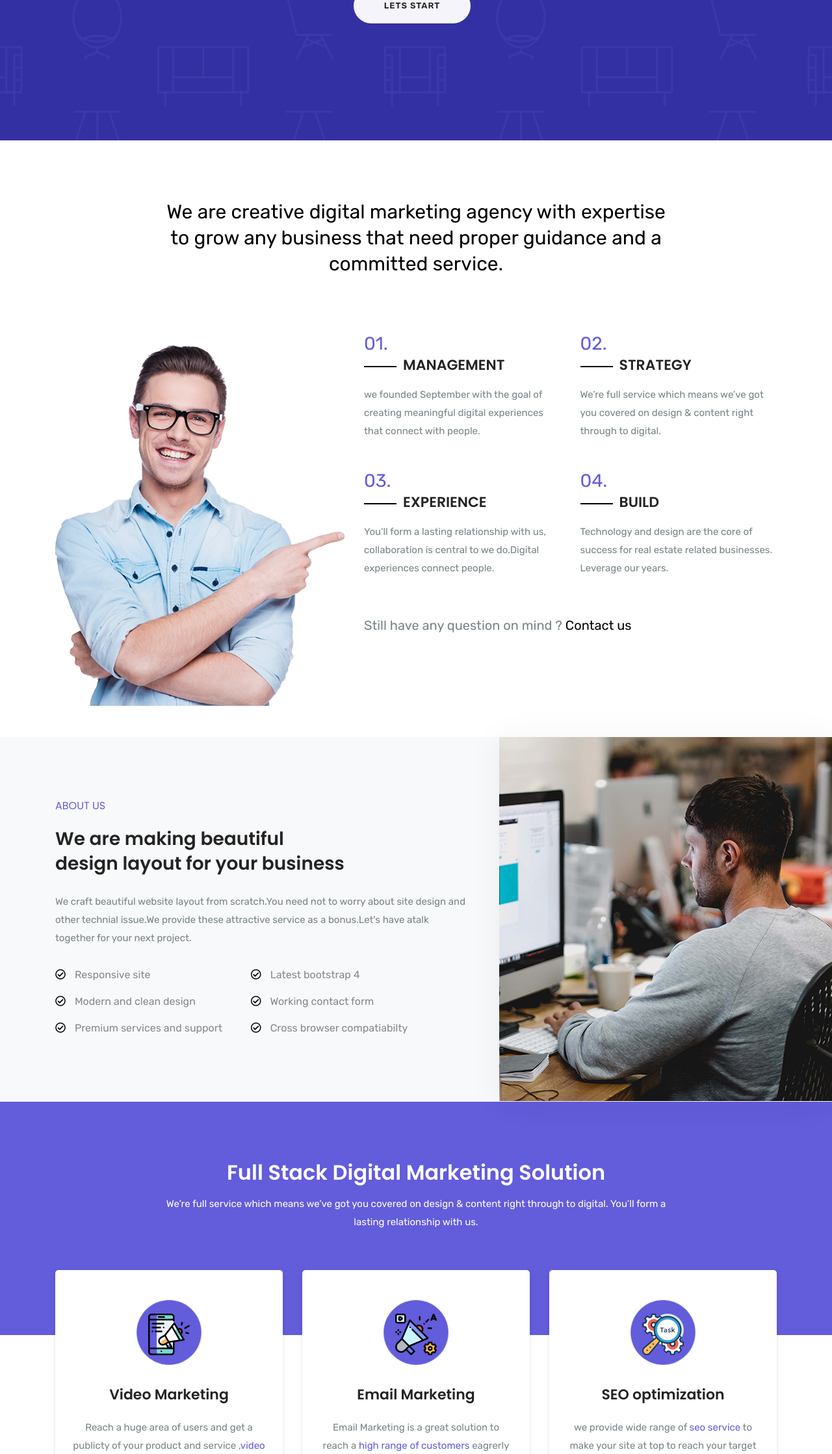
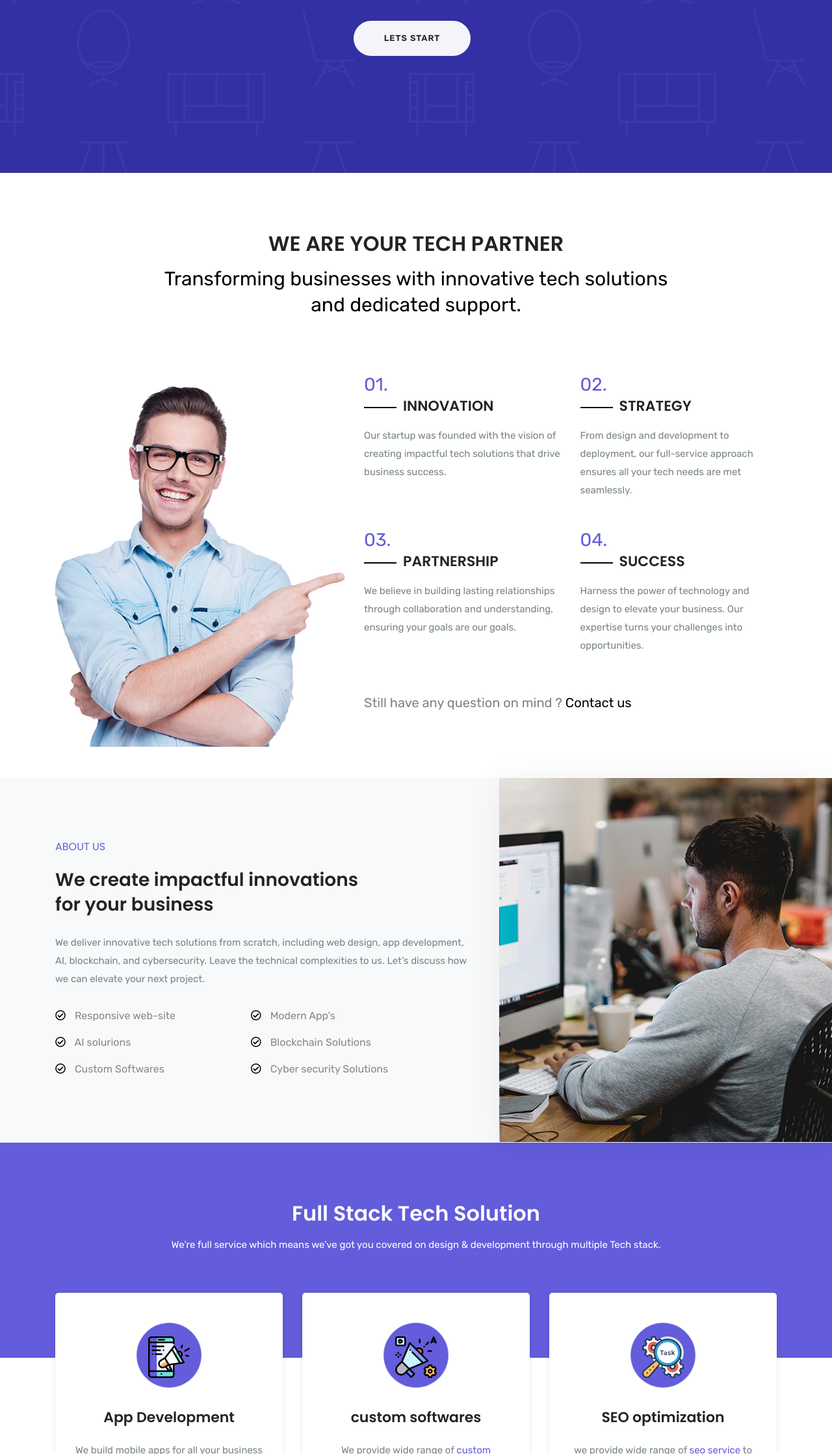
Before and after one commit to NityaSarga/NityaSarga-Landing-Page, a website: page theme/index.html in a window 1280 px wide. Shown: the part 563-2800 px from the top of the page at 65% size. Drawn offline with Linux system fonts and the light colour scheme; some packages are replaced by stand-ins of ours.

Commit message:
updated content of home page

```diff
--- a/theme/index.html
+++ b/theme/index.html
@@ -54,10 +54,10 @@
           <a class="nav-link smoth-scroll" href="index.html">Home</a>
         </li>
         <li class="nav-item">
-          <a class="nav-link smoth-scroll" href="about.html">About</a>
+          <a class="nav-link smoth-scroll" href="#about">About</a>
         </li>
         <li class="nav-item">
-          <a class="nav-link smoth-scroll" href="service.html">Service</a>
+          <a class="nav-link smoth-scroll" href="#service">Service</a>
         </li>
         <!-- <li class="nav-item">
           <a class="nav-link smoth-scroll" href="pricing.html">Pricing</a>
@@ -82,9 +82,9 @@
         <div class="row">
           <div class="col-lg-8 m-auto text-center col-sm-12 col-md-12">
             <div class="banner-content content-padding">
-              <h5 class="subtitle">A creative agency</h5>
-              <h1 class="banner-title">We craft seo and digital markting services</h1>
-              <p>We provide marketing services to startups and small businesses to looking for a partner for their digital media, design-area.We are a a startup company to be commited to work and time management.</p>
+              <h5 class="subtitle">YOUR FUTURE, REIMAGINED</h5>
+              <h1 class="banner-title">Empowering your business with innovative tech solutions</h1>
+              <p>From startups to enterprises, we transform your vision into reality with state-of-the-art technology. As a dynamic tech startup, we are dedicated to pushing boundaries and delivering excellence on time, every time.</p>
 
               <a href="contact.html" class="btn btn-white btn-circled">lets start</a>
             </div>
@@ -101,7 +101,8 @@
     <div class="row">
       <div class="col-lg-12 col-sm-12 col-md-12">
         <div class="section-heading">
-          <p class="lead">We are creative digital marketing agency with expertise to grow any business that need proper guidance and a committed service.</p>
+          <h4 class="section-title">WE ARE YOUR TECH PARTNER</h4>
+          <p class="lead">Transforming businesses with innovative tech solutions and dedicated support.</p>
         </div>
       </div>
     </div>
@@ -116,30 +117,29 @@
           <div class="col-lg-6 col-sm-6 col-md-6">
             <div class="intro-box">
               <span>01.</span>
-              <h4>Management</h4>
-              <p>we founded September with the goal of creating meaningful digital experiences that connect with people.</p>
+              <h4>Innovation</h4>
+              <p>Our startup was founded with the vision of creating impactful tech solutions that drive business success.</p>
             </div>
           </div>
           <div class="col-lg-6 col-sm-6 col-md-6">
             <div class="intro-box">
               <span>02.</span>
               <h4>Strategy</h4>
-              <p>We’re full service which means we’ve got you covered on design & content right through to digital. </p>
+              <p>From design and development to deployment, our full-service approach ensures all your tech needs are met seamlessly. </p>
             </div>
           </div>
           <div class="col-lg-6 col-sm-6 col-md-6">
             <div class="intro-box">
               <span>03.</span>
-              <h4>Experience</h4>
-              <p>You’ll form a lasting relationship with us, collaboration is central to we do.Digital experiences
-                connect people.</p>
+              <h4>Partnership</h4>
+              <p>We believe in building lasting relationships through collaboration and understanding, ensuring your goals are our goals.</p>
             </div>
           </div>
           <div class="col-lg-6 col-sm-6 col-md-6">
             <div class="intro-box">
               <span>04.</span>
-              <h4>Build</h4>
-              <p>Technology and design are the core of success for real estate related businesses. Leverage our years.
+              <h4>Success</h4>
+              <p>Harness the power of technology and design to elevate your business. Our expertise turns your challenges into opportunities.
               </p>
             </div>
           </div>
@@ -166,28 +166,27 @@
       <div class="col-lg-7 col-sm-12 col-md-8">
         <div class="about-content">
           <h5 class="subtitle">About us</h5>
-          <h3>We are making beautiful <br>design layout for your business</h3>
-          <p>We craft beautiful website layout from scratch.You need not to worry about site design and other technial
-            issue.We provide these attractive service as a bonus.Let's have atalk together for your next project.</p>
+          <h3>We create impactful innovations <br>for your business</h3>
+          <p>We deliver innovative tech solutions from scratch, including web design, app development, AI, blockchain, and cybersecurity. Leave the technical complexities to us. Let’s discuss how we can elevate your next project.</p>
 
           <ul class="about-list">
-            <li><i class="far fa-check-circle"></i> Responsive site</li>
+            <li><i class="far fa-check-circle"></i> Responsive web-site</li>
 
             <li>
-              <i class="far fa-check-circle"> </i> Latest bootstrap 4
+              <i class="far fa-check-circle"> </i> Modern App's
             </li>
 
             <li>
-              <i class="far fa-check-circle"> </i> Modern and clean design
+              <i class="far fa-check-circle"> </i> AI solurions
             </li>
             <li>
-              <i class="far fa-check-circle"> </i> Working contact form
+              <i class="far fa-check-circle"> </i> Blockchain Solutions
             </li>
             <li>
-              <i class="far fa-check-circle"> </i> Premium services and support
+              <i class="far fa-check-circle"> </i> Custom Softwares
             </li>
             <li>
-              <i class="far fa-check-circle"></i> Cross browser compatiabilty
+              <i class="far fa-check-circle"></i> Cyber security Solutions
             </li>
           </ul>
         </div>
@@ -203,9 +202,8 @@
     <div class="row">
       <div class="col-lg-12 col-sm-12 m-auto">
         <div class="section-heading text-white">
-          <h4 class="section-title">Full stack digital marketing solution</h4>
-          <p>We’re full service which means we’ve got you covered on design & content right through to digital. You’ll
-            form a lasting relationship with us.</p>
+          <h4 class="section-title">Full stack Tech solution</h4>
+          <p>We’re full service which means we’ve got you covered on design & development through multiple Tech stack.</p>
         </div>
       </div>
     </div>
@@ -223,9 +221,9 @@
             <img src="images/icon/007-digital-marketing-3.png" alt="service-icon" class="img-fluid">
           </div>
           <div class="service-inner">
-            <h4>Video Marketing</h4>
-            <p>Reach a huge area of users and get a publicty of your product and service ,<span>video marketing</span>
-              solution.</p>
+            <h4>App Development</h4>
+            <p>We build mobile apps for all your business needs ,<span>App development</span>
+              is a great solution to grow your business.</p>
           </div>
         </div>
       </div>
@@ -235,9 +233,8 @@
             <img src="images/icon/008-digital-marketing-2.png" alt="service-icon" class="img-fluid">
           </div>
           <div class="service-inner">
-            <h4>Email Marketing</h4>
-            <p>Email Marketing is a great solution to reach a <span>high range of customers</span> eagrerly waiting to
-              get a service.</p>
+            <h4>custom softwares</h4>
+            <p>We provide wide range of <span>custom softwares</span> to make your business grow with your requirements.</p>
           </div>
         </div>
       </div>
@@ -272,9 +269,8 @@
             <img src="images/icon/006-analytics.png" alt="service-icon" class="img-fluid">
           </div>
           <div class="service-inner">
-            <h4>Content Growth</h4>
-            <p>Content is king,Having a blog site and want to <span>build content</span> make a platform of earning too
-              we assist you.</p>
+            <h4>AI Solutions</h4>
+            <p>We provide wide range of<span> ai solutions</span> to make your business grow with your requirements.</p>
           </div>
         </div>
       </div>
@@ -284,9 +280,8 @@
             <img src="images/icon/004-hiring.png" alt="service-icon" class="img-fluid">
           </div>
           <div class="service-inner">
-            <h4>Link Building </h4>
-            <p>Want to grow your <span>potential visitor</span> your site to make it more effective and succesful
-              business .</p>
+            <h4>Blockchain Solutions</h4>
+            <p>make your product decentralised using our <span>blockchain solutions</span>, and build trust int the market</p>
           </div>
         </div>
       </div>
```
